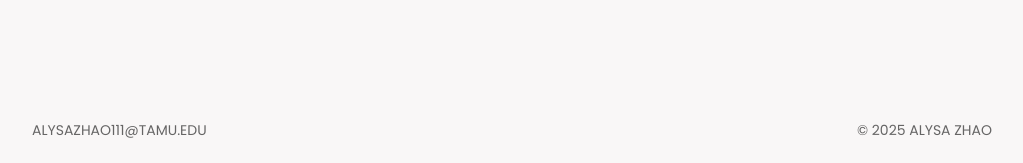
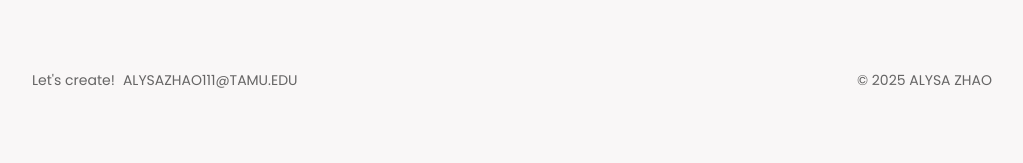
Before and after one commit to llysi/personal-portfolio, a Next.js app: page /art-extra in a window 1280 px wide. Shown: the part 1249-1412 px from the top of the page, without its empty margins (128-1151 px from the left). After the commit the page ends 1363 px from the top, so only its background shows below. Built offline with nearby package versions, Linux system fonts and the light colour scheme; a web font is replaced by a local one.

Commit message:
change footer spacing & styling

```diff
--- a/src/app/art-extra/page.tsx
+++ b/src/app/art-extra/page.tsx
@@ -82,7 +82,7 @@ export default function ArtPage() {
     });
 
     return (
-        <div className="min-h-screen pt-12 pb-24 px-4">
+        <div className="pt-12 pb-12 px-4">
             <div className="max-w-6xl mx-auto">
                 <h1 className="text-4xl sm:text-5xl md:text-6xl font-light font-heading text-foreground mb-12">
                     ART<span className="italic">++</span>
--- a/src/app/projects/page.tsx
+++ b/src/app/projects/page.tsx
@@ -5,7 +5,7 @@ import Socials from '@/components/Socials';
 
 export default function ProjectsPage() {
     return (
-        <div className="min-h-screen pt-12 pb-52">
+        <div className="pt-12 pb-12">
             <div className="max-w-5xl mx-auto px-4">
                 <div className="mb-10">
                     <h1 className="text-4xl sm:text-5xl md:text-6xl font-light font-heading text-foreground">
@@ -19,7 +19,7 @@ export default function ProjectsPage() {
                 <ProjectGrid projects={projects} layout="single" />
 
                 {/* More to come indicator */}
-                <div className="flex justify-center items-center mt-16 mb-8">
+                <div className="flex justify-center items-center mt-16 mb-0">
                     <div className="flex items-center gap-3 text-textcolor/60">
                         <span className="text-2xl">✦—</span>
                         <span className="text-sm font-medium uppercase tracking-wide">more coming soon</span>
--- a/src/components/Footer.tsx
+++ b/src/components/Footer.tsx
@@ -1,19 +1,20 @@
 export default function Footer() {
     return (
-        <footer className="w-full mt-auto uppercase text-textcolor/60">
-            <div className="max-w-5xl mx-auto px-8 py-6 flex flex-col md:flex-row justify-between items-center gap-4">
-                <div>
+        <footer className="w-full mt-auto text-textcolor/60">
+            <div className="max-w-5xl mx-auto px-8 py-6 flex flex-col md:flex-row justify-between items-start md:items-center gap-4">
+                <div className="flex items-center gap-2">
+                    <p className="text-sm">Let's create!</p>
                     {/* Email */}
                     <a
                         href="mailto:alysazhao111@tamu.edu"
-                        className="hover:text-accent transition-colors text-sm"
+                        className="uppercase hover:text-accent transition-colors text-sm"
                     >
                         alysazhao111@tamu.edu
                     </a>
                 </div>
 
                 {/* Copyright or tagline */}
-                <p className="text-sm">
+                <p className="text-sm uppercase">
                     © {new Date().getFullYear()} Alysa Zhao
                 </p>
             </div>
```
